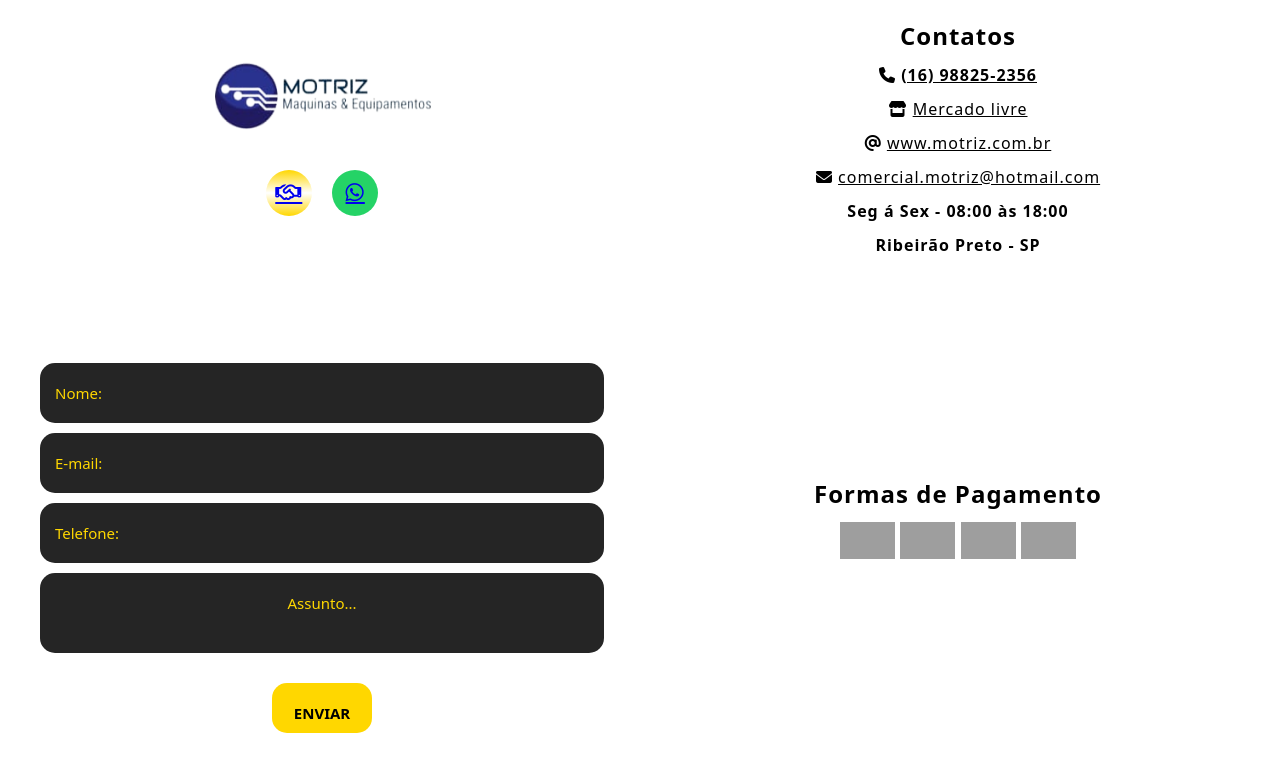
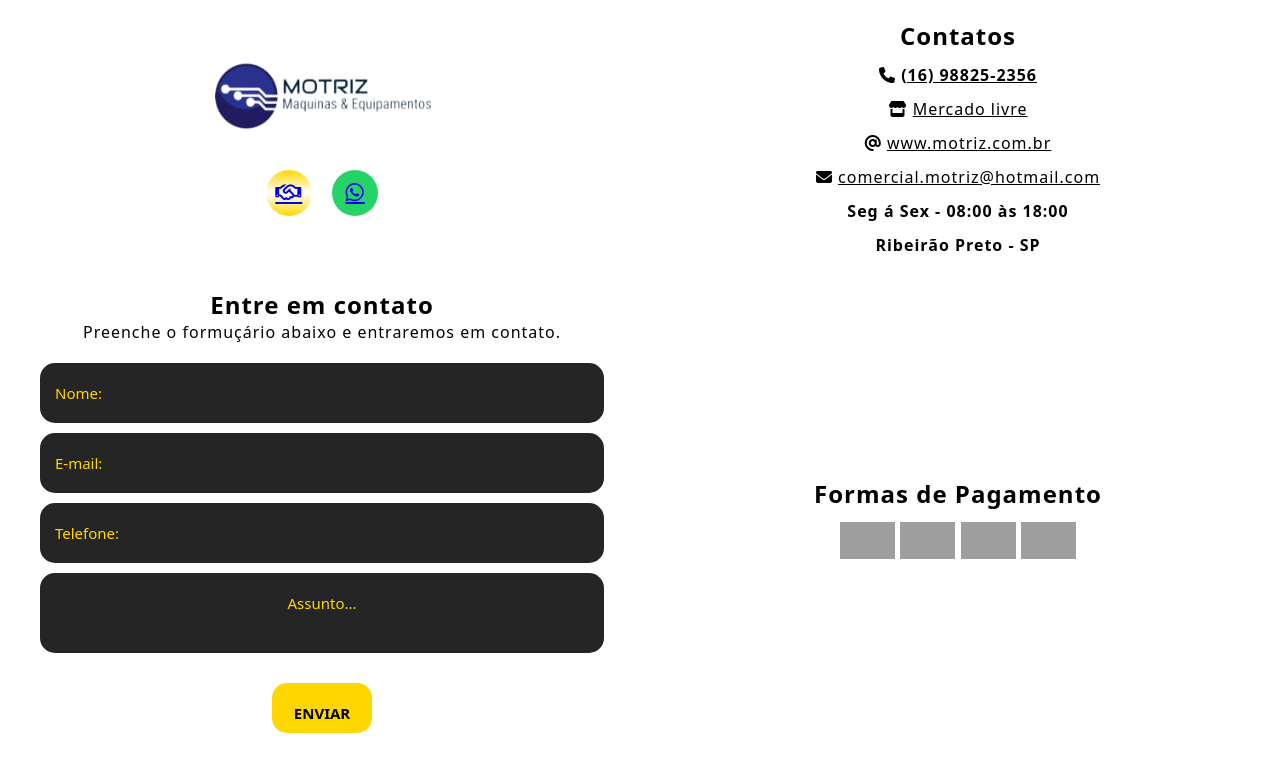
Before and after one commit to Jonatas-coding/EMPILOGIS, a PHP site: page / in a window 1280 px wide. Shown: the part 5162-5934 px from the top of the page. Run offline with PHP 8.4, Linux system fonts and the light colour scheme; grey boxes are pictures that could not be loaded.

Commit message:
Update style.css

```diff
--- a/style.css
+++ b/style.css
@@ -306,7 +306,6 @@ section.formulario {
     align-items: center;
     text-align: center;
     justify-content: center;
-    color: #ffffff;
 }
 
 form {
```
